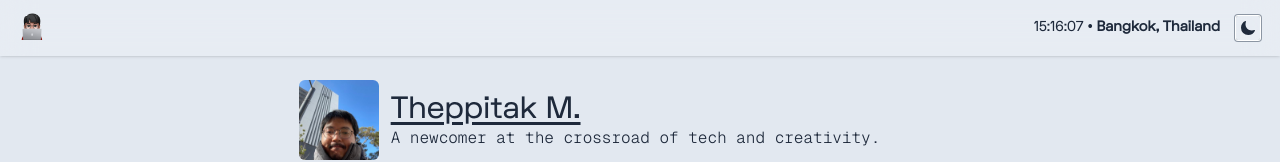
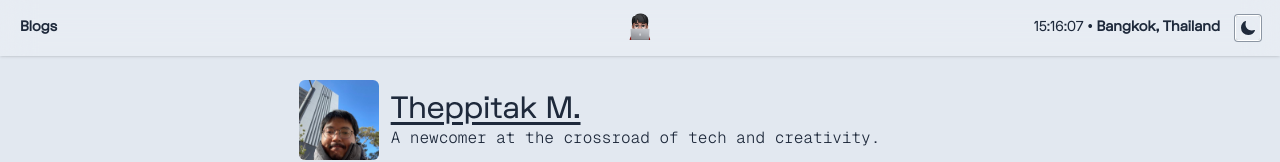
Before and after one commit to mmmmmob/www, a React (Vite) app: page / in a window 1280 px wide. Shown: the top 162 px of the page. Built offline with nearby package versions, Linux system fonts and the light colour scheme; no server answers.

Commit message:
style: move icon to the center

```diff
--- a/src/components/Header.tsx
+++ b/src/components/Header.tsx
@@ -3,20 +3,24 @@ import ModeToggle from "./snippets/ModeToggle.tsx";
 
 const Header = () => {
   return (
-    <div className="flex h-12 w-screen justify-between bg-white/20 shadow backdrop-blur-lg md:h-14 dark:bg-gray-700/50">
-      <a
-        href="#"
-        className="ml-1 size-10 -translate-y-1 self-center rounded-md p-1 md:ml-3"
-      >
-        <img src="/logo.png" alt="avatar" />
-      </a>
-      <div className="mr-3 flex self-center md:mr-5">
-        <div className="self-center">
-          <CurrentTime />
+    <div className="relative flex h-12 w-screen items-center bg-white/20 shadow backdrop-blur-lg md:h-14 dark:bg-gray-700/50">
+      <div className="flex w-full justify-between px-5">
+        <div className="flex-none self-center font-fkDisplay text-sm font-bold">
+          <a href="#">Blogs</a>
         </div>
-        <div className="ml-2 self-center">
-          <ModeToggle />
+        <div className="flex flex-none self-center">
+          <div className="self-center max-md:hidden">
+            <CurrentTime />
+          </div>
+          <div className="ml-2 self-center">
+            <ModeToggle />
+          </div>
         </div>
+      </div>
+      <div className="absolute left-1/2 -translate-x-1/2">
+        <a href="#" className="block size-10 -translate-y-1 rounded-md p-1">
+          <img src="/logo.png" alt="avatar" />
+        </a>
       </div>
     </div>
   );
```
